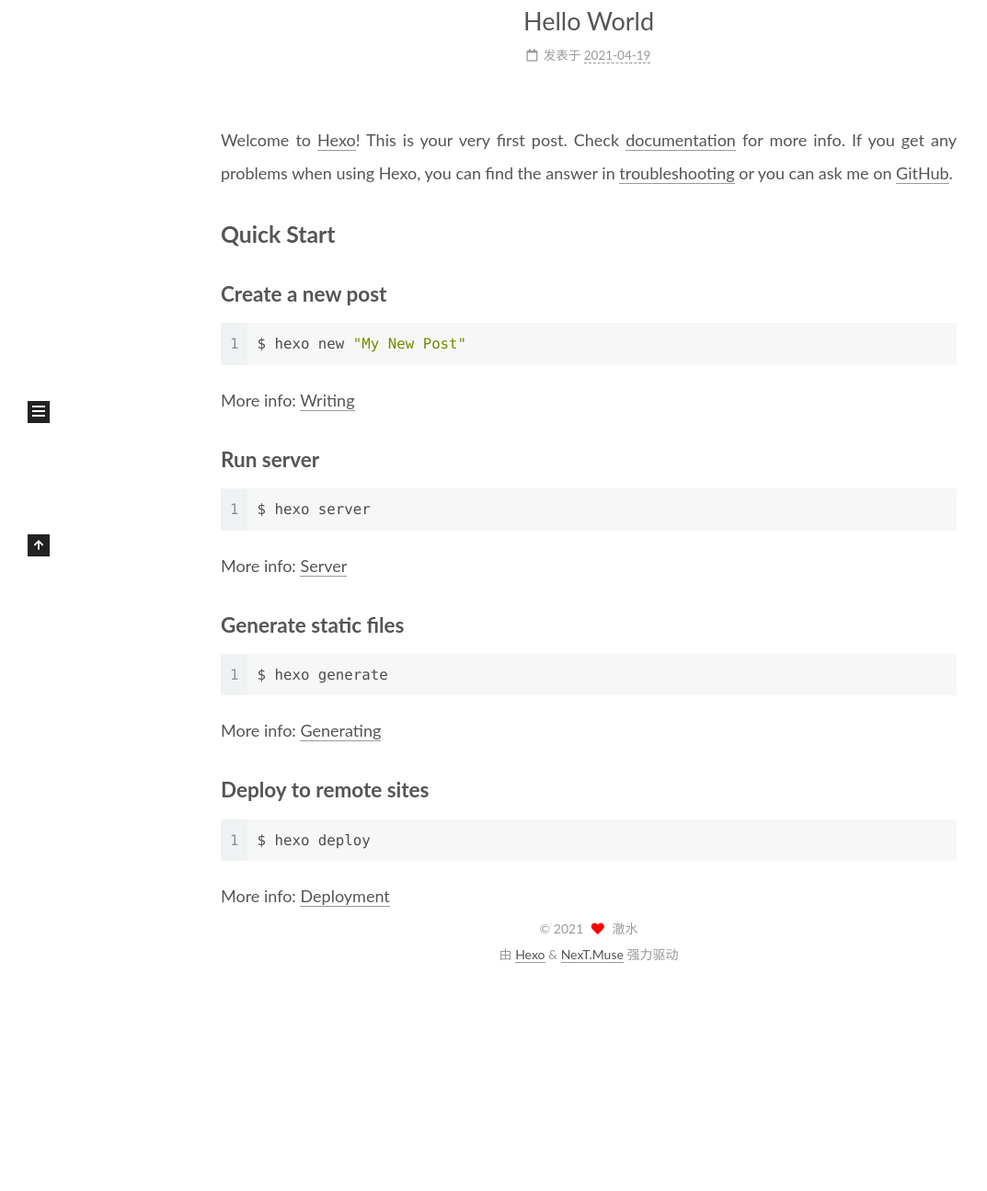
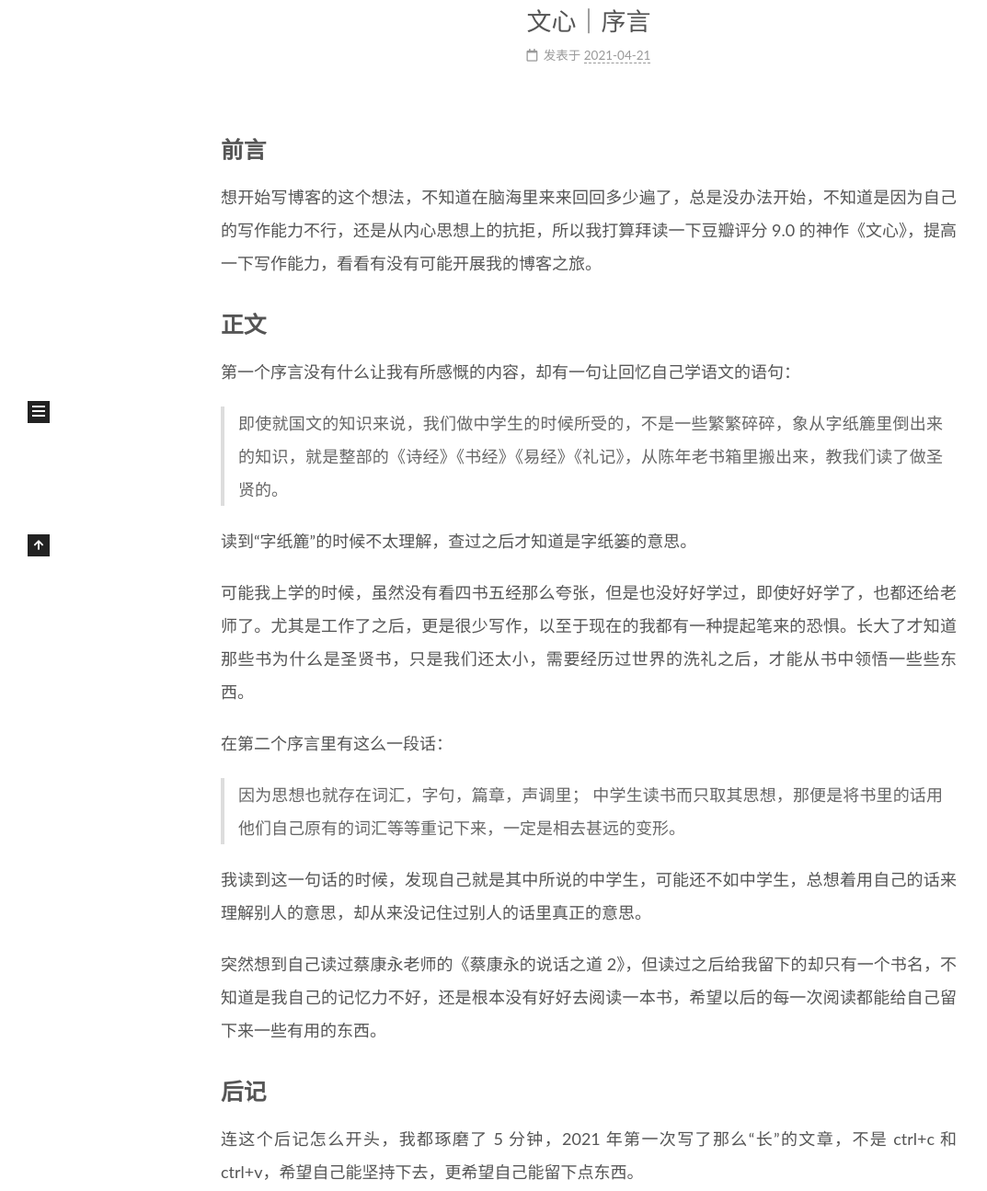
Before and after one commit to xxlovett0706/xxlovett0706.github.io, a plain HTML site: page index.html in a window 1280 px wide. Shown: the part 295-1590 px from the top of the page at 92% size, without its empty margins (0-1073 px from the left). Before the commit the page ends 1367 px from the top, so only its background shows below. Drawn offline with Linux system fonts and the light colour scheme.

Commit message:
Site updated: 2021-04-21 16:47:22

```diff
--- a/index.html
+++ b/index.html
@@ -145,7 +145,7 @@
 
 
   <article itemscope itemtype="http://schema.org/Article" class="post-block" lang="zh-CN">
-    <link itemprop="mainEntityOfPage" href="https://xxlovett0706.github.io/2021/04/19/hello-world/">
+    <link itemprop="mainEntityOfPage" href="https://xxlovett0706.github.io/2021/04/21/read-books/%E6%96%87%E5%BF%831/">
 
     <span hidden itemprop="author" itemscope itemtype="http://schema.org/Person">
       <meta itemprop="image" content="/images/avatar.gif">
@@ -159,7 +159,7 @@
       <header class="post-header">
         <h2 class="post-title" itemprop="name headline">
 
-            <a href="/2021/04/19/hello-world/" class="post-title-link" itemprop="url">Hello World</a>
+            <a href="/2021/04/21/read-books/%E6%96%87%E5%BF%831/" class="post-title-link" itemprop="url">文心｜序言</a>
         </h2>
 
         <div class="post-meta">
@@ -169,7 +169,8 @@
               </span>
               <span class="post-meta-item-text">发表于</span>
 
-              <time title="创建时间：2021-04-19 22:21:24" itemprop="dateCreated datePublished" datetime="2021-04-19T22:21:24+08:00">2021-04-19</time>
+
+              <time title="创建时间：2021-04-21 15:57:22 / 修改时间：16:44:51" itemprop="dateCreated datePublished" datetime="2021-04-21T15:57:22+08:00">2021-04-21</time>
             </span>
 
 
@@ -183,19 +184,20 @@
     <div class="post-body" itemprop="articleBody">
 
 
-          <p>Welcome to <a target="_blank" rel="noopener" href="https://hexo.io/">Hexo</a>! This is your very first post. Check <a target="_blank" rel="noopener" href="https://hexo.io/docs/">documentation</a> for more info. If you get any problems when using Hexo, you can find the answer in <a target="_blank" rel="noopener" href="https://hexo.io/docs/troubleshooting.html">troubleshooting</a> or you can ask me on <a target="_blank" rel="noopener" href="https://github.com/hexojs/hexo/issues">GitHub</a>.</p>
-<h2 id="Quick-Start"><a href="#Quick-Start" class="headerlink" title="Quick Start"></a>Quick Start</h2><h3 id="Create-a-new-post"><a href="#Create-a-new-post" class="headerlink" title="Create a new post"></a>Create a new post</h3><figure class="highlight bash"><table><tr><td class="gutter"><pre><span class="line">1</span><br></pre></td><td class="code"><pre><span class="line">$ hexo new <span class="string">&quot;My New Post&quot;</span></span><br></pre></td></tr></table></figure>
-
-<p>More info: <a target="_blank" rel="noopener" href="https://hexo.io/docs/writing.html">Writing</a></p>
-<h3 id="Run-server"><a href="#Run-server" class="headerlink" title="Run server"></a>Run server</h3><figure class="highlight bash"><table><tr><td class="gutter"><pre><span class="line">1</span><br></pre></td><td class="code"><pre><span class="line">$ hexo server</span><br></pre></td></tr></table></figure>
-
-<p>More info: <a target="_blank" rel="noopener" href="https://hexo.io/docs/server.html">Server</a></p>
-<h3 id="Generate-static-files"><a href="#Generate-static-files" class="headerlink" title="Generate static files"></a>Generate static files</h3><figure class="highlight bash"><table><tr><td class="gutter"><pre><span class="line">1</span><br></pre></td><td class="code"><pre><span class="line">$ hexo generate</span><br></pre></td></tr></table></figure>
-
-<p>More info: <a target="_blank" rel="noopener" href="https://hexo.io/docs/generating.html">Generating</a></p>
-<h3 id="Deploy-to-remote-sites"><a href="#Deploy-to-remote-sites" class="headerlink" title="Deploy to remote sites"></a>Deploy to remote sites</h3><figure class="highlight bash"><table><tr><td class="gutter"><pre><span class="line">1</span><br></pre></td><td class="code"><pre><span class="line">$ hexo deploy</span><br></pre></td></tr></table></figure>
-
-<p>More info: <a target="_blank" rel="noopener" href="https://hexo.io/docs/one-command-deployment.html">Deployment</a></p>
+          <h2 id="前言"><a href="#前言" class="headerlink" title="前言"></a>前言</h2><p>想开始写博客的这个想法，不知道在脑海里来来回回多少遍了，总是没办法开始，不知道是因为自己的写作能力不行，还是从内心思想上的抗拒，所以我打算拜读一下豆瓣评分 9.0 的神作《文心》，提高一下写作能力，看看有没有可能开展我的博客之旅。</p>
+<h2 id="正文"><a href="#正文" class="headerlink" title="正文"></a>正文</h2><p>第一个序言没有什么让我有所感慨的内容，却有一句让回忆自己学语文的语句：</p>
+<blockquote>
+<p>即使就国文的知识来说，我们做中学生的时候所受的，不是一些繁繁碎碎，象从字纸簏里倒出来的知识，就是整部的《诗经》《书经》《易经》《礼记》，从陈年老书箱里搬出来，教我们读了做圣贤的。</p>
+</blockquote>
+<p>读到“字纸簏”的时候不太理解，查过之后才知道是字纸篓的意思。</p>
+<p>可能我上学的时候，虽然没有看四书五经那么夸张，但是也没好好学过，即使好好学了，也都还给老师了。尤其是工作了之后，更是很少写作，以至于现在的我都有一种提起笔来的恐惧。长大了才知道那些书为什么是圣贤书，只是我们还太小，需要经历过世界的洗礼之后，才能从书中领悟一些些东西。</p>
+<p>在第二个序言里有这么一段话：</p>
+<blockquote>
+<p>因为思想也就存在词汇，字句，篇章，声调里； 中学生读书而只取其思想，那便是将书里的话用他们自己原有的词汇等等重记下来，一定是相去甚远的变形。</p>
+</blockquote>
+<p>我读到这一句话的时候，发现自己就是其中所说的中学生，可能还不如中学生，总想着用自己的话来理解别人的意思，却从来没记住过别人的话里真正的意思。</p>
+<p>突然想到自己读过蔡康永老师的《蔡康永的说话之道 2》，但读过之后给我留下的却只有一个书名，不知道是我自己的记忆力不好，还是根本没有好好去阅读一本书，希望以后的每一次阅读都能给自己留下来一些有用的东西。</p>
+<h2 id="后记"><a href="#后记" class="headerlink" title="后记"></a>后记</h2><p>连这个后记怎么开头，我都琢磨了 5 分钟，2021 年第一次写了那么“长”的文章，不是 ctrl+c 和 ctrl+v，希望自己能坚持下去，更希望自己能留下点东西。</p>
 
 
     </div>
```
Also changed, not shown: 2021/04/21/read-books/文心1/index.html (renamed from 2021/04/19/hello-world/index.html, +27 -25 lines), archives/2021/04/index.html (+5 -5 lines), archives/2021/index.html (+5 -5 lines), archives/index.html (+5 -5 lines).
